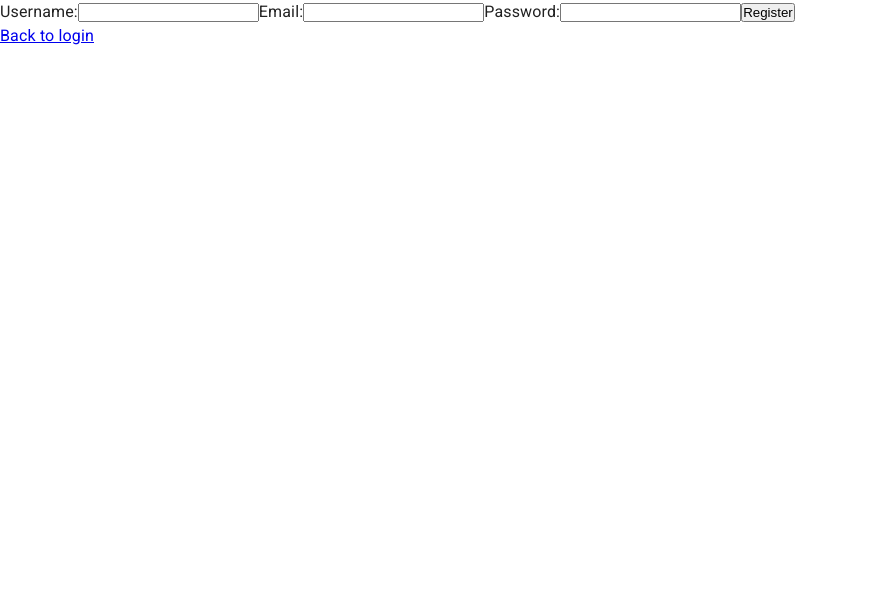
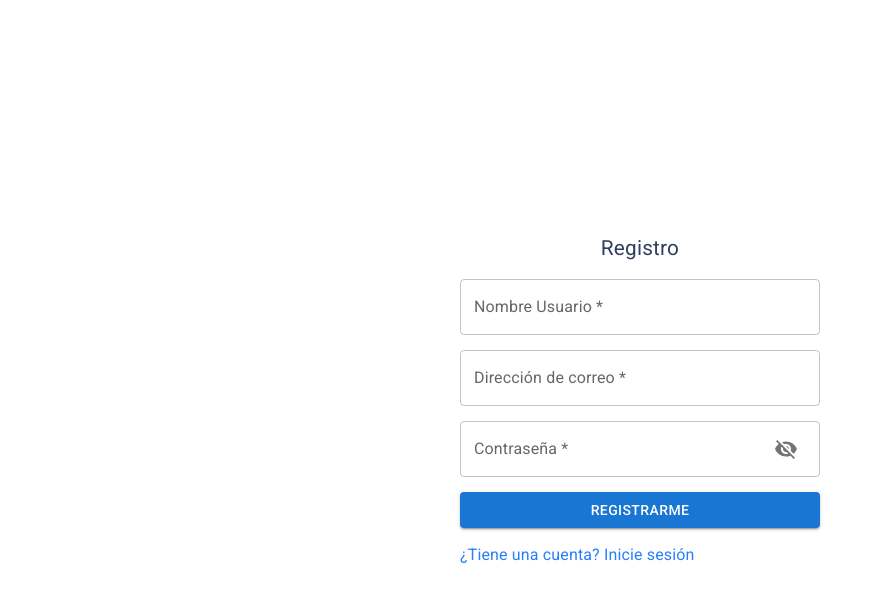
Before and after one commit to alequint8912/innovasoft-test, a React (Create React App) app: page /register in a window 1280 px wide. Shown: the top 602 px of the page, without its empty margins (0-884 px from the left). Built offline with nearby package versions, Linux system fonts and the light colour scheme.

Commit message:
styling Login and Register pages

```diff
--- a/src/context/AuthProvider.jsx
+++ b/src/context/AuthProvider.jsx
@@ -55,7 +55,6 @@ const AuthProvider = ({ children }) => {
     dispatch({
       type: "LOGOUT",
     });
-    //window.location.reload();
   };
 
   const register = async ({ username, password, email }) => {
--- a/src/context/AuthReducer.js
+++ b/src/context/AuthReducer.js
@@ -40,7 +40,6 @@ export const authReducer = (state, action) => {
       return {
         ...state,
         loading: false,
-        //error: action.payload,
         notification: action.payload,
       };
     }
--- a/src/context/GlobalState.js
+++ b/src/context/GlobalState.js
@@ -215,7 +215,7 @@ export const GlobalProvider = ({ children }) => {
     });
   }
 
-  function cleanNotificacion() {
+  function cleanNotification() {
     dispatch({
       type: "CLEAN_NOTIFICATION",
     });
@@ -231,7 +231,7 @@ export const GlobalProvider = ({ children }) => {
         editPerson,
         removePerson,
         getPersons,
-        cleanNotificacion,
+        cleanNotification,
       }}
     >
       {children}
--- a/src/layout/MainLayout/Layout.jsx
+++ b/src/layout/MainLayout/Layout.jsx
@@ -15,7 +15,7 @@ const drawerWidth = 400;
 
 export default function Layout() {
   const [open, setOpen] = useState(false);
-  const { notification, cleanNotificacion } = useContext(GlobalContext);
+  const { notification, cleanNotification } = useContext(GlobalContext);
 
   const handleDrawerOpen = () => {
     setOpen(true);
@@ -43,7 +43,7 @@ export default function Layout() {
       <Snackbar
         open={Boolean(notification)}
         autoHideDuration={3000}
-        onClose={cleanNotificacion}
+        onClose={cleanNotification}
         message={notification?.message ?? ""}
         anchorOrigin={{ vertical: "bottom", horizontal: "center" }}
       />
--- a/src/pages/ClientsCRUD.jsx
+++ b/src/pages/ClientsCRUD.jsx
@@ -4,7 +4,6 @@ import MuiBox from "@mui/material/Box";
 import { Divider, IconButton, TextField, Typography } from "@mui/material";
 import Button from "@mui/material/Button";
 import Card from "@mui/material/Card";
-import Box from "@mui/material/Box";
 import CardContent from "@mui/material/CardContent";
 import AddIcon from "@mui/icons-material/Add";
 import ArrowBackIcon from "@mui/icons-material/ArrowBack";
@@ -14,7 +13,7 @@ import { GlobalContext } from "context/GlobalState";
 import { useContext, useEffect } from "react";
 import { useNavigate } from "react-router-dom";
 
-const MainContainer = styled(Box)(() => ({
+const MainContainer = styled(MuiBox)(() => ({
   width: "100%",
   height: "100%",
 }));
--- a/src/pages/Login.jsx
+++ b/src/pages/Login.jsx
@@ -1,17 +1,90 @@
-import { useEffect, useState } from "react";
+import { useEffect, useRef, useState } from "react";
 import { useAuth } from "hooks";
 import { Link, useNavigate } from "react-router-dom";
+import { styled } from "@mui/material/styles";
+import MuiBox from "@mui/material/Box";
+import {
+  IconButton,
+  TextField,
+  Typography,
+  Button,
+  InputAdornment,
+} from "@mui/material";
+import Checkbox from "@mui/material/Checkbox";
+import FormControlLabel from "@mui/material/FormControlLabel";
+import * as yup from "yup";
+import CircularProgress from "@mui/material/CircularProgress";
+import { Visibility, VisibilityOff } from "@mui/icons-material";
+
+const MainContainer = styled(MuiBox)(() => ({
+  display: "flex",
+  alignItems: "center",
+  justifyContent: "center",
+  width: "100%",
+  height: "100%",
+}));
+
+const FormContainer = styled(MuiBox)(() => ({
+  display: "flex",
+  flexDirection: "column",
+  gap: 15,
+  minWidth: 360,
+}));
+
+const FormInput = styled(TextField)(() => ({}));
+
+const SubmitButton = styled(Button)(() => ({
+  backgroundColor: "2196f3",
+}));
+
+const MainLabel = styled(Typography)(() => ({
+  color: "#30415f",
+  textAlign: "center",
+  fontSize: "1.3rem",
+}));
+
+const ErrorMessage = styled(Typography)(() => ({
+  color: "red",
+
+  textAlign: "center",
+  fontSize: "1.2rem",
+  fontStyle: "italic",
+}));
 
 const Login = () => {
   const { login, loading, notification, cleanNotification } = useAuth();
   const navigate = useNavigate();
 
-  const [username, setUsername] = useState("");
-  const [password, setPassword] = useState("");
+  const userNameRef = useRef(null);
+  const passwordRef = useRef(null);
+  const rememberMeRef = useRef(null);
+  const [errors, setErrors] = useState(null);
+  const [showPassword, setShowPassword] = useState(false);
 
-  const handleSubmit = (e) => {
-    e.preventDefault();
-    login({ username, password });
+  const handleSubmit = () => {
+    const schema = yup.object().shape({
+      username: yup.string().required("El nombre de usuario es requerido"),
+      password: yup.string().required("La contraseña es requerida"),
+    });
+
+    const username = userNameRef.current.children[1].children[0].value;
+    const password = passwordRef.current.children[1].children[0].value;
+    // const rememberMe = rememberMeRef.current.children[0].checked;
+
+    schema
+      .validate({ username, password }, { abortEarly: false })
+      .then(() => {
+        setErrors(null);
+        login({ username, password });
+      })
+      .catch((validationError) => {
+        const errors = {};
+        validationError.inner.forEach((error) => {
+          errors[error.path] = error.message; // This is the error message
+        });
+
+        setErrors(errors);
+      });
   };
 
   useEffect(() => {
@@ -21,29 +94,71 @@ const Login = () => {
     }
   }, [notification]);
 
+  const parsedErrors = {
+    Unauthorized: "El usuario no esta autorizado",
+  };
+
   return (
-    <>
-      <form onSubmit={handleSubmit}>
-        <input
-          type="text"
-          placeholder="Username"
-          value={username}
-          onChange={(e) => setUsername(e.target.value)}
+    <MainContainer>
+      <FormContainer>
+        <MainLabel>Iniciar Sesión</MainLabel>
+        <FormInput
+          id="username"
+          ref={userNameRef}
+          error={errors?.username}
+          label={errors?.username ?? "Usuario *"}
+          variant="outlined"
         />
-        <input
-          type="password"
-          placeholder="Password"
-          value={password}
-          onChange={(e) => setPassword(e.target.value)}
+        <FormInput
+          id="password"
+          ref={passwordRef}
+          error={errors?.password}
+          label={errors?.password ?? "Contraseña *"}
+          variant="outlined"
+          type={showPassword ? "text" : "password"}
+          InputProps={{
+            endAdornment: (
+              <InputAdornment position="end">
+                <IconButton
+                  aria-label="toggle password visibility"
+                  onClick={() => setShowPassword(!showPassword)}
+                >
+                  {showPassword ? <Visibility /> : <VisibilityOff />}
+                </IconButton>
+              </InputAdornment>
+            ),
+          }}
         />
-        <button type="submit">Login</button>
-      </form>
-      {loading ? <h2>LOADING ...</h2> : null}
-      {notification?.status === "Error" ? (
-        <h2 style={{ color: "red" }}>{notification?.message ?? "Error"}</h2>
-      ) : null}
-      <Link to={"/register"}>Go to Register</Link>
-    </>
+        <FormControlLabel
+          control={<Checkbox ref={rememberMeRef} />}
+          label="Recuérdame"
+          style={{ color: "#223354" }}
+        />
+        <SubmitButton variant="contained" onClick={handleSubmit}>
+          INICIAR SESIÓN
+        </SubmitButton>
+        <Link
+          to={"/register"}
+          style={{ textDecoration: "none", color: "#297efe" }}
+          onClick={cleanNotification}
+        >
+          ¿No tiene una cuenta? Regístrese
+        </Link>
+
+        {loading ? (
+          <MuiBox style={{ width: "100%", textAlign: "center" }}>
+            <CircularProgress />
+          </MuiBox>
+        ) : null}
+        {notification?.status && !loading ? (
+          <ErrorMessage>
+            {notification?.message
+              ? parsedErrors[notification?.message]
+              : "Error"}
+          </ErrorMessage>
+        ) : null}
+      </FormContainer>
+    </MainContainer>
   );
 };
 
--- a/src/pages/Register.jsx
+++ b/src/pages/Register.jsx
@@ -1,59 +1,171 @@
-import { useRef } from "react";
+import { useRef, useState } from "react";
 import { useAuth } from "hooks";
 import { Link } from "react-router-dom";
+import { styled } from "@mui/material/styles";
+import {
+  IconButton,
+  TextField,
+  Typography,
+  Button,
+  InputAdornment,
+  Box,
+  CircularProgress,
+} from "@mui/material";
+import { Visibility, VisibilityOff } from "@mui/icons-material";
+import * as yup from "yup";
+
+const MainContainer = styled(Box)(() => ({
+  display: "flex",
+  alignItems: "center",
+  justifyContent: "center",
+  width: "100%",
+  height: "100%",
+}));
+
+const FormContainer = styled(Box)(() => ({
+  display: "flex",
+  flexDirection: "column",
+  gap: 15,
+  minWidth: 360,
+}));
+
+const FormInput = styled(TextField)(() => ({}));
+
+const SubmitButton = styled(Button)(() => ({
+  backgroundColor: "2196f3",
+}));
+
+const MainLabel = styled(Typography)(() => ({
+  color: "#30415f",
+  textAlign: "center",
+  fontSize: "1.3rem",
+}));
+
+const ErrorMessage = styled(Typography)(() => ({
+  color: "red",
+
+  textAlign: "center",
+  fontSize: "1.2rem",
+  fontStyle: "italic",
+}));
 
 const RegisterUser = () => {
-  const { register, loading, error, notification, cleanNotificacion } =
-    useAuth();
+  const { register, loading, notification, cleanNotification } = useAuth();
 
+  const [errors, setErrors] = useState(null);
+  const [showPassword, setShowPassword] = useState(false);
   const usernameRef = useRef(null);
   const emailRef = useRef(null);
   const passwordRef = useRef(null);
 
-  const handleSubmit = (e) => {
-    e.preventDefault();
-    const formData = {
-      username: usernameRef.current.value,
-      email: emailRef.current.value,
-      password: passwordRef.current.value,
-    };
-    console.log("Form Submitted:", formData);
-    register(formData);
+  const handleSubmit = () => {
+    const username = usernameRef.current.children[1].children[0].value;
+    const password = passwordRef.current.children[1].children[0].value;
+    const email = emailRef.current.children[1].children[0].value;
+
+    const schema = yup.object().shape({
+      username: yup
+        .string()
+        .required("El nombre de usuario es requerido")
+        .min(3, "El nombre de usuario debe tener al menos 3 caracteres")
+        .max(30, "El nombre de usuario no debe exceder los 30 caracteres"),
+      email: yup
+        .string()
+        .email("Debe ser un correo electrónico válido")
+        .required("El correo electrónico es requerido"),
+      password: yup
+        .string()
+        .required("La contraseña es requerida")
+        .min(8, "La contraseña debe tener al menos 8 caracteres")
+        .matches(
+          /^(?=.*[a-z])(?=.*[A-Z])(?=.*\d)[a-zA-Z\d]{8,}$/,
+          "La contraseña debe contener al menos una letra mayúscula, una letra minúscula y un número"
+        ),
+    });
+
+    schema
+      .validate({ username, password, email }, { abortEarly: false })
+      .then(() => {
+        setErrors(null);
+        register({ username, password, email });
+      })
+      .catch((validationError) => {
+        const errors = {};
+        validationError.inner.forEach((error) => {
+          errors[error.path] = error.message; // This is the error message
+        });
+
+        setErrors(errors);
+      });
   };
 
   return (
-    <>
-      <form onSubmit={handleSubmit}>
-        <label htmlFor="username">Username:</label>
-        <input
-          type="text"
+    <MainContainer>
+      <FormContainer>
+        <MainLabel>Registro</MainLabel>
+        <FormInput
           id="username"
-          name="username"
           ref={usernameRef}
-          required
+          error={errors?.username}
+          label={errors?.username ?? "Nombre Usuario *"}
+          variant="outlined"
         />
 
-        <label htmlFor="email">Email:</label>
-        <input type="email" id="email" name="email" ref={emailRef} required />
-
-        <label htmlFor="password">Password:</label>
-        <input
-          type="password"
-          id="password"
-          name="password"
-          ref={passwordRef}
-          required
+        <FormInput
+          id="email"
+          ref={emailRef}
+          error={errors?.email}
+          label={errors?.email ?? "Dirección de correo *"}
+          variant="outlined"
         />
 
-        <button type="submit">Register</button>
-      </form>
-      {loading ? <h2>LOADING ...</h2> : null}
-      {error ? <h2>{error.message}</h2> : null}
-      {notification ? <h2>{notification.message}</h2> : null}
-      <Link to={"/login"} onClick={() => cleanNotificacion()}>
-        Back to login
-      </Link>
-    </>
+        <FormInput
+          id="password"
+          ref={passwordRef}
+          error={errors?.password}
+          label={errors?.password ?? "Contraseña *"}
+          variant="outlined"
+          type={showPassword ? "text" : "password"}
+          InputProps={{
+            endAdornment: (
+              <InputAdornment position="end">
+                <IconButton
+                  aria-label="toggle password visibility"
+                  onClick={() => setShowPassword(!showPassword)}
+                >
+                  {showPassword ? <Visibility /> : <VisibilityOff />}
+                </IconButton>
+              </InputAdornment>
+            ),
+          }}
+        />
+
+        <SubmitButton variant="contained" onClick={handleSubmit}>
+          REGISTRARME
+        </SubmitButton>
+        {loading ? (
+          <Box style={{ width: "100%", textAlign: "center" }}>
+            <CircularProgress />
+          </Box>
+        ) : null}
+        {notification?.status && !loading ? (
+          <ErrorMessage
+            style={{
+              ...(notification?.status === "Success" && { color: "green" }),
+            }}
+          >
+            {notification?.message ? notification?.message : "Error"}
+          </ErrorMessage>
+        ) : null}
+        <Link
+          to={"/login"}
+          style={{ textDecoration: "none", color: "#297efe" }}
+          onClick={cleanNotification}
+        >
+          ¿Tiene una cuenta? Inicie sesión
+        </Link>
+      </FormContainer>
+    </MainContainer>
   );
 };
 
```
Also changed, not shown: src/pages/ClientMaintenance.jsx (+1 -7 lines).
